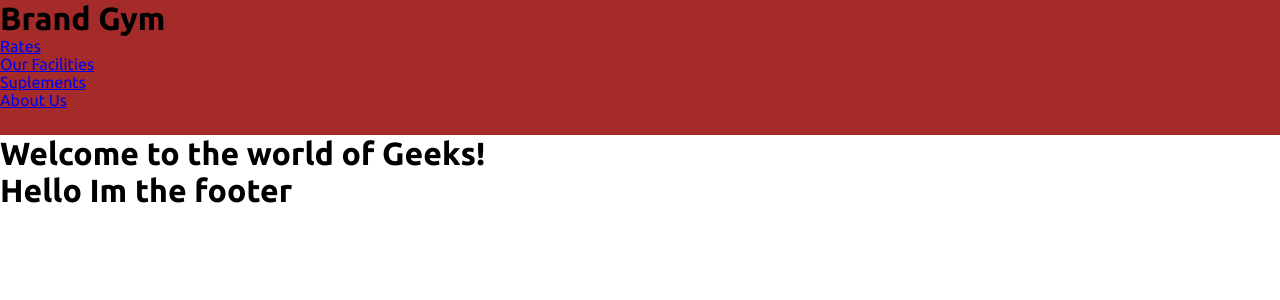
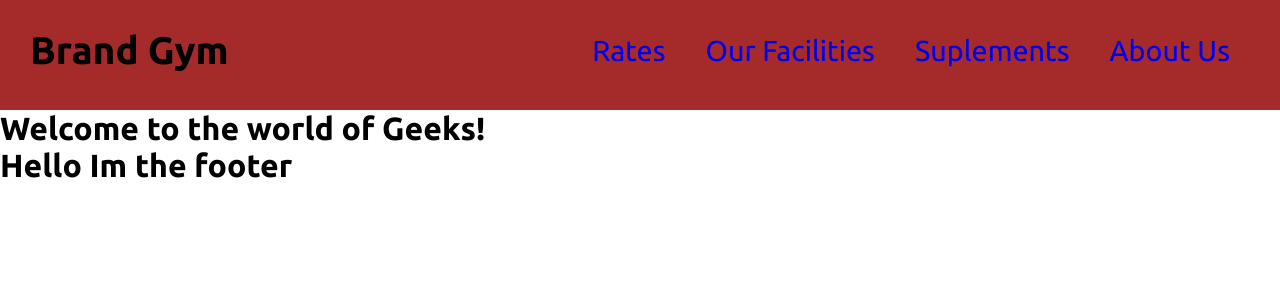
Before and after one commit to Leonard392/react-gym-app, a React (Create React App) app: page / in a window 1280 px wide. Shown: the top 300 px of the page. Built offline with nearby package versions, Linux system fonts and the light colour scheme.

Commit message:
basic navbar done

```diff
--- a/src/front/components/navbar.jsx
+++ b/src/front/components/navbar.jsx
@@ -8,16 +8,16 @@ export default function Navbar() {
       <h1 className="brand">Brand Gym</h1>
 
       <div className="navbar-list">
-        <Link to="/">
+        <Link to="/" className="navbar-link">
           <p className="navbar-item">Rates</p>
         </Link>
-        <Link to="/">
+        <Link to="/" className="navbar-link">
           <p className="navbar-item">Our Facilities</p>
         </Link>
-        <Link to="/">
+        <Link to="/" className="navbar-link">
           <p className="navbar-item">Suplements</p>
         </Link>
-        <Link to="/">
+        <Link to="/" className="navbar-link">
           <p className="navbar-item">About Us</p>
         </Link>
       </div>
--- a/src/front/styles/navbar.css
+++ b/src/front/styles/navbar.css
@@ -1,5 +1,34 @@
 .navbar{
     background-color: brown;
     width: 100%;
-    height: 135px;
+    height: 110px;
+    display: flex;
+    justify-content: space-between;
+    line-height: 100px;
 }
+
+.brand{
+    margin-left: 30px;
+    font-size: 2.4rem;
+}
+
+.navbar-list{
+    margin-right: 50px;
+    display: flex;
+    justify-content: space-around;
+    gap: 40px;
+    font-size: 1.8rem;
+}
+
+.navbar-link{
+    text-decoration: none;
+    transition: all 0.3s;
+    -webkit-transition: all 0.3s;
+    -moz-transition: all 0.3s;
+    -ms-transition: all 0.3s;
+    -o-transition: all 0.3s;
+}
+
+.navbar-link:hover{
+    color: aliceblue;
+}
```
